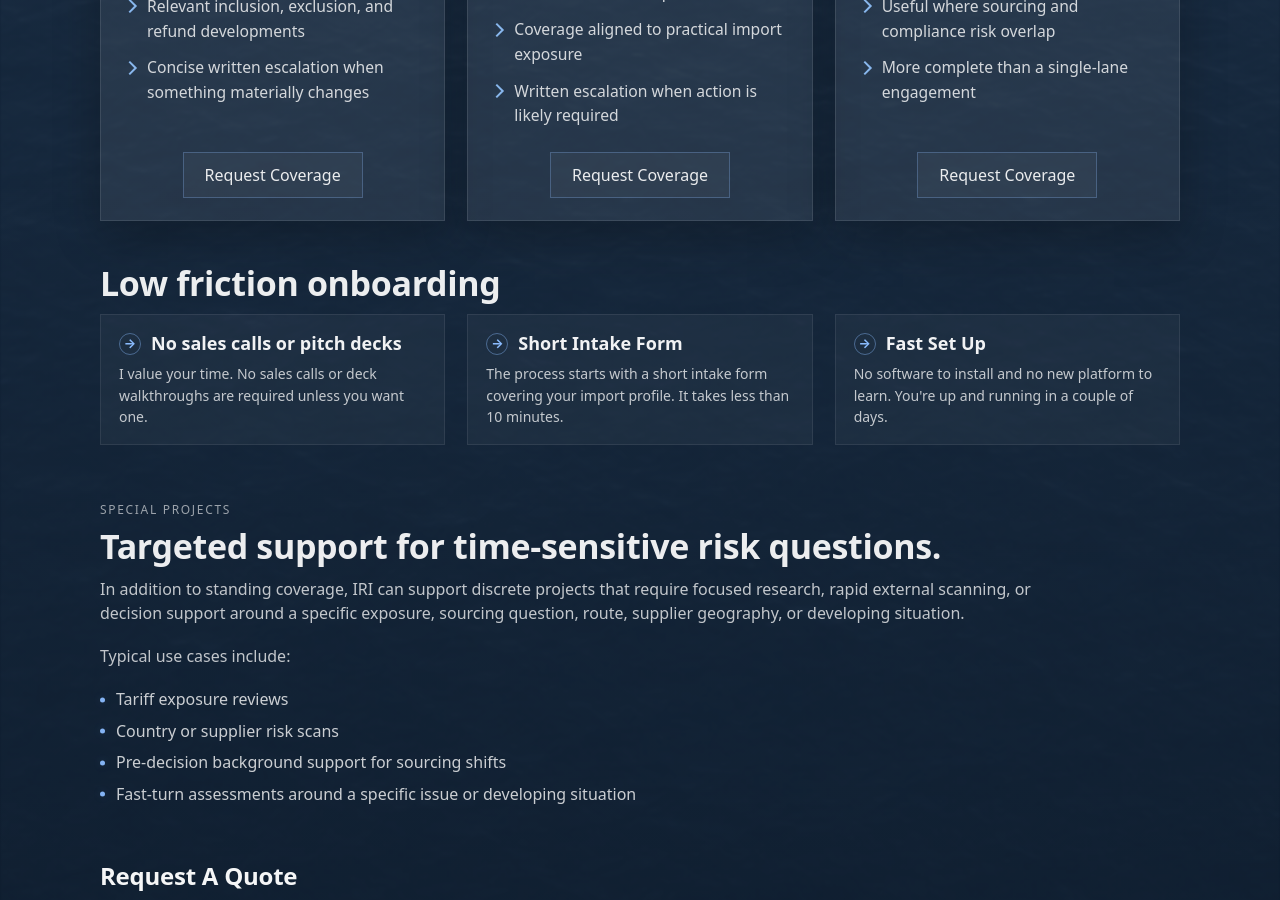
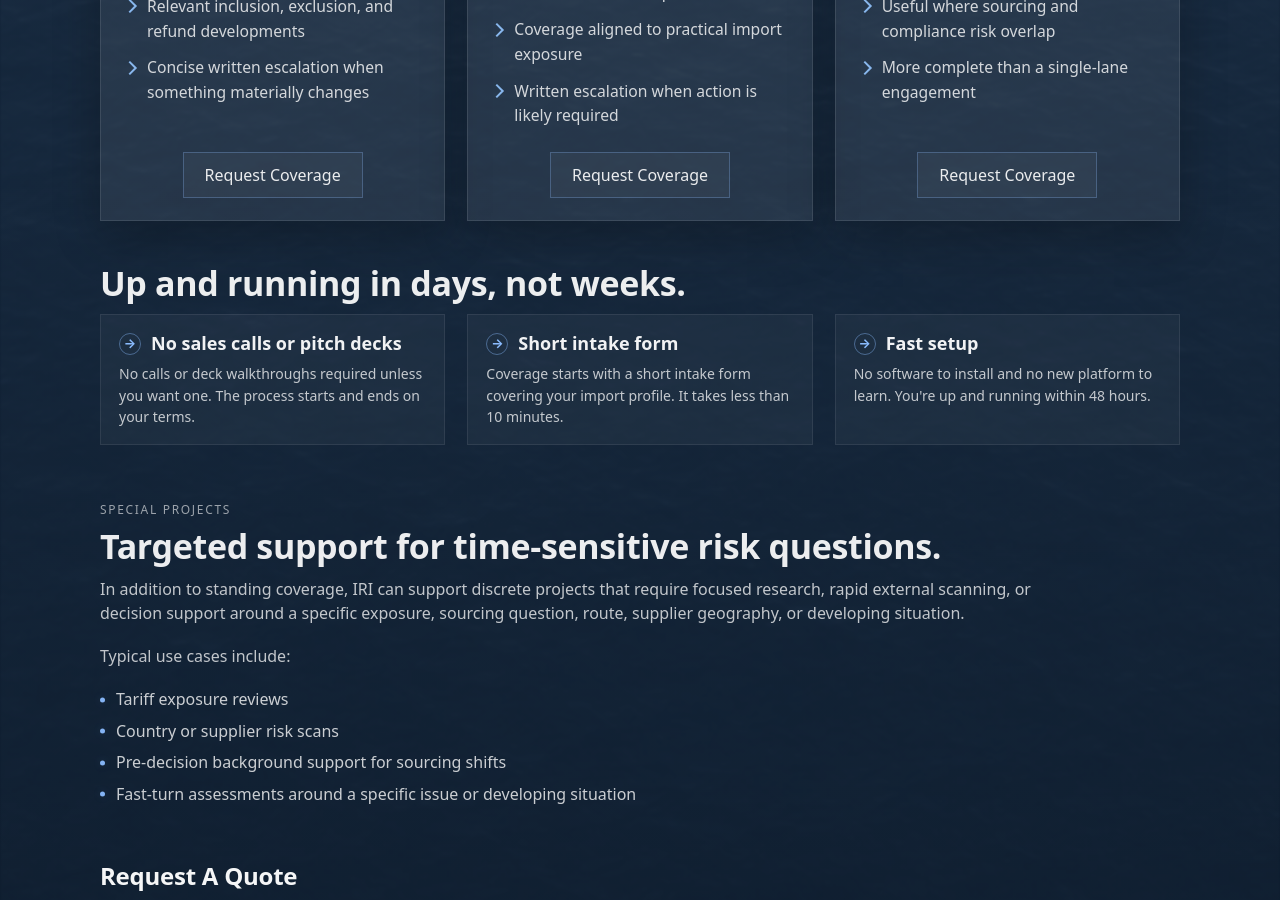
Before and after one commit to importrisk/import-risk-intelligence-site, a Jekyll site: the page built from pricing.html, in a window 1280 px wide and 900 px high, scrolled down 1260 px. Built offline with Jekyll 4.4.1, drawn with Linux system fonts in a browser that asks for light colours.

Commit message:
Revise pricing section text for improved clarity
Updated section titles and descriptions for clarity and consistency.

```diff
--- a/pricing.html
+++ b/pricing.html
@@ -157,7 +157,7 @@ description: Pricing and scope options for Import Risk Intelligence.
 </section>
 
      <section class="pricing-includes">
-  <h2 class="section-title pricing-section-title">Low friction onboarding</h2>
+  <h2 class="section-title pricing-section-title">Up and running in days, not weeks.</h2>
 
  <div class="pricing-includes-grid">
   <div class="pricing-include-item">
@@ -166,27 +166,27 @@ description: Pricing and scope options for Import Risk Intelligence.
       <span>No sales calls or pitch decks</span>
     </h3>
     <p class="pricing-include-text">
-      I value your time. No sales calls or deck walkthroughs are required unless you want one.
+      No calls or deck walkthroughs required unless you want one. The process starts and ends on your terms.
     </p>
   </div>
 
   <div class="pricing-include-item">
     <h3 class="pricing-include-title">
       <span class="pricing-include-icon" aria-hidden="true">→</span>
-      <span>Short Intake Form</span>
+      <span>Short intake form</span>
     </h3>
     <p class="pricing-include-text">
-      The process starts with a short intake form covering your import profile. It takes less than 10 minutes.
+      Coverage starts with a short intake form covering your import profile. It takes less than 10 minutes.
     </p>
   </div>
 
   <div class="pricing-include-item">
     <h3 class="pricing-include-title">
       <span class="pricing-include-icon" aria-hidden="true">→</span>
-      <span>Fast Set Up</span>
+      <span>Fast setup</span>
     </h3>
     <p class="pricing-include-text">
-      No software to install and no new platform to learn. You're up and running in a couple of days.
+      No software to install and no new platform to learn. You're up and running within 48 hours.
     </p>
   </div>
 </div>
```
